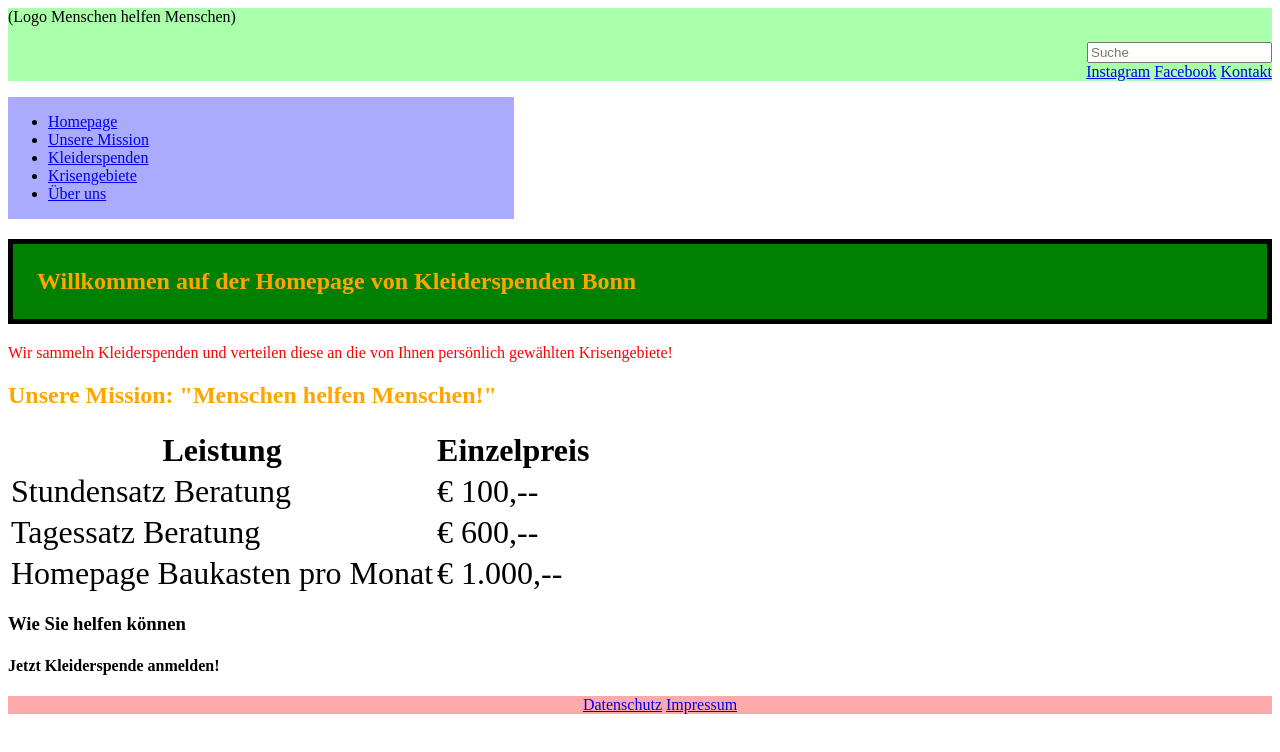
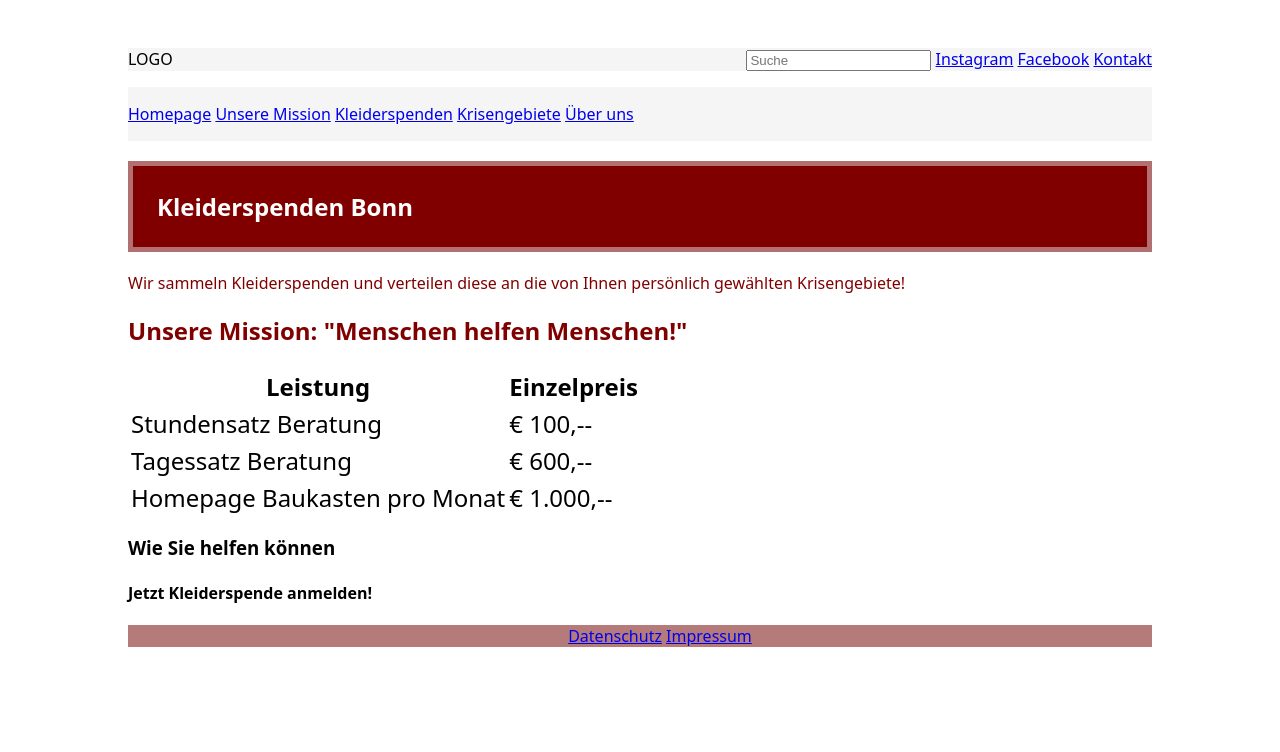
Before and after one commit to Alina040601/Erster-Versuch-IPWA01---Fallstudie-1.3, a plain HTML site: page index.html in a window 1280 px wide. Drawn offline with Linux system fonts and the light colour scheme.

Commit message:
all changes

```diff
--- a/index.html
+++ b/index.html
@@ -2,17 +2,41 @@
 <html lang="de">
     <head>
         <style type="text/css">
-            p { color: red; }
+
+            body {
+                font-family: system-ui;
+                width: 80%;
+                margin-left: auto;
+                margin-right: auto;
+                margin-top: 3em;
+            }
+            nav li, form {
+                display:inline;
+            }
+            header, footer nav ul {
+                text-align:right;
+            }
+            main nav ul {
+                padding:0%;
+                text-align:left;
+            }
+
+            p { color: rgb(128, 0, 0); }
             h1 {
-            background-color: green;
+            background-color: rgb(128, 0, 0);
             padding: 1em;
-            border: 5px solid black;
+            border: 5px solid rgb(235, 235, 235, 0.48);
             }
-            h1, h2 { color: orange; }
-            table { font-size: 200%; }
+            h1 { color: rgb(255, 255, 255); }
+            h2 { color: rgb(128, 0, 0);}
+            table { font-size: 150%; }
             </style>
         <title>Kleiderspenden Bonn - Menschen helfen Menschen</title>
-<header>(Logo Menschen helfen Menschen)
+<header>
+    <picture>LOGO</picture>
+    <style type="text/css">
+    header picture { float: left;}
+    </style>
     <nav>
         <ul>
             <li>
@@ -42,7 +66,7 @@ href="https://www.facebook.com/WebAppStartup">Facebook</a></li>
 </main>
 <body>
     <section>
-        <h1>Willkommen auf der Homepage von Kleiderspenden Bonn</h1>
+        <h1>Kleiderspenden Bonn</h1>
         <p>Wir sammeln Kleiderspenden und verteilen diese an die von Ihnen persönlich gewählten Krisengebiete!
         </p>
     </section>
@@ -84,13 +108,13 @@ href="https://www.facebook.com/WebAppStartup">Facebook</a></li>
 </footer>
 </html>
 <style type="text/css">
-    header { background-color: #afa; }
+    header { background-color: rgba(235, 235, 235, 0.48); }
     header nav ul { text-align: right; }
     header nav ul li { display: inline; }
     main { display: flex; }
-    main nav { width: 40%; background-color: #aaf; }
-    main div#content { width: 60%; background-color: #aff; }
-    footer { background-color: #faa; }
+    main nav { width:100%; background-color: rgba(235, 235, 235, 0.48); }
+    main div#content { width:100%; background-color: #aff; }
+    footer { background-color: rgb(181, 122, 122); }
     footer nav ul { text-align: center; }
     footer nav ul li { display: inline; }
 </style>
```
